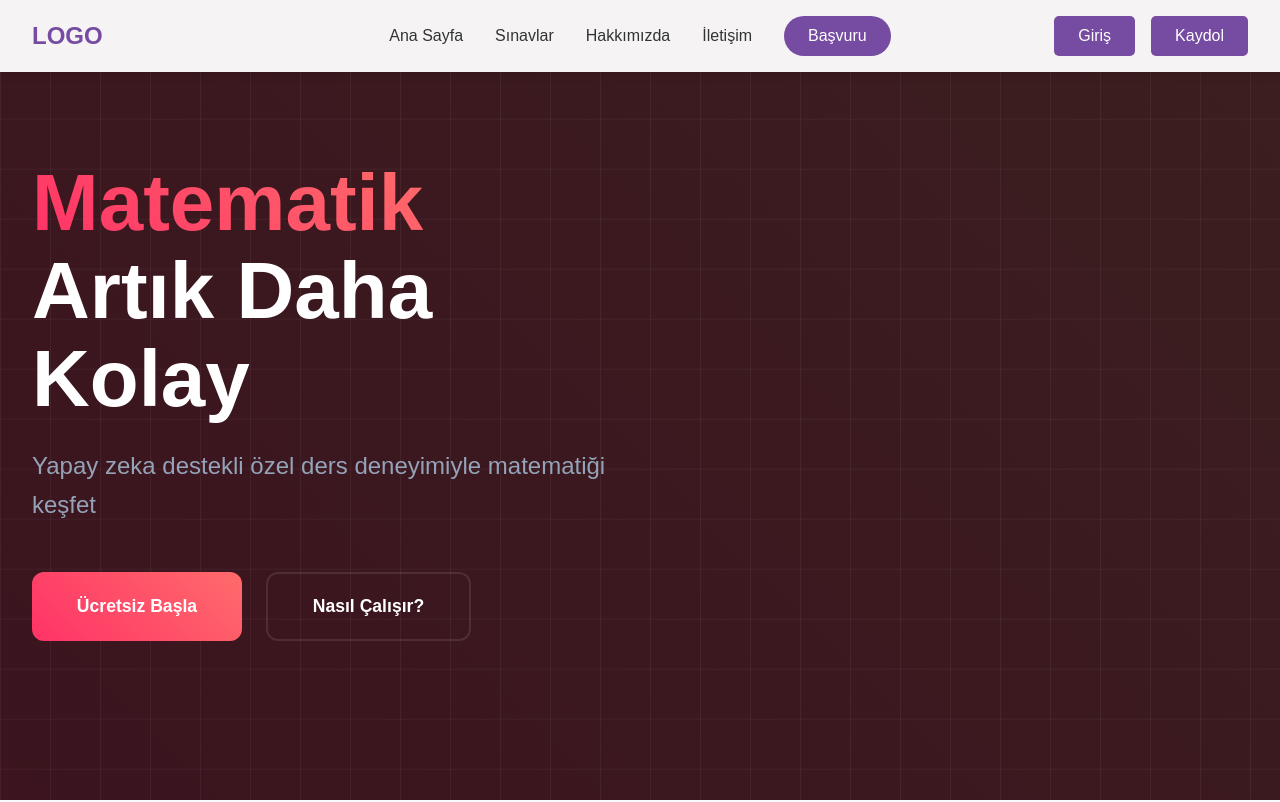
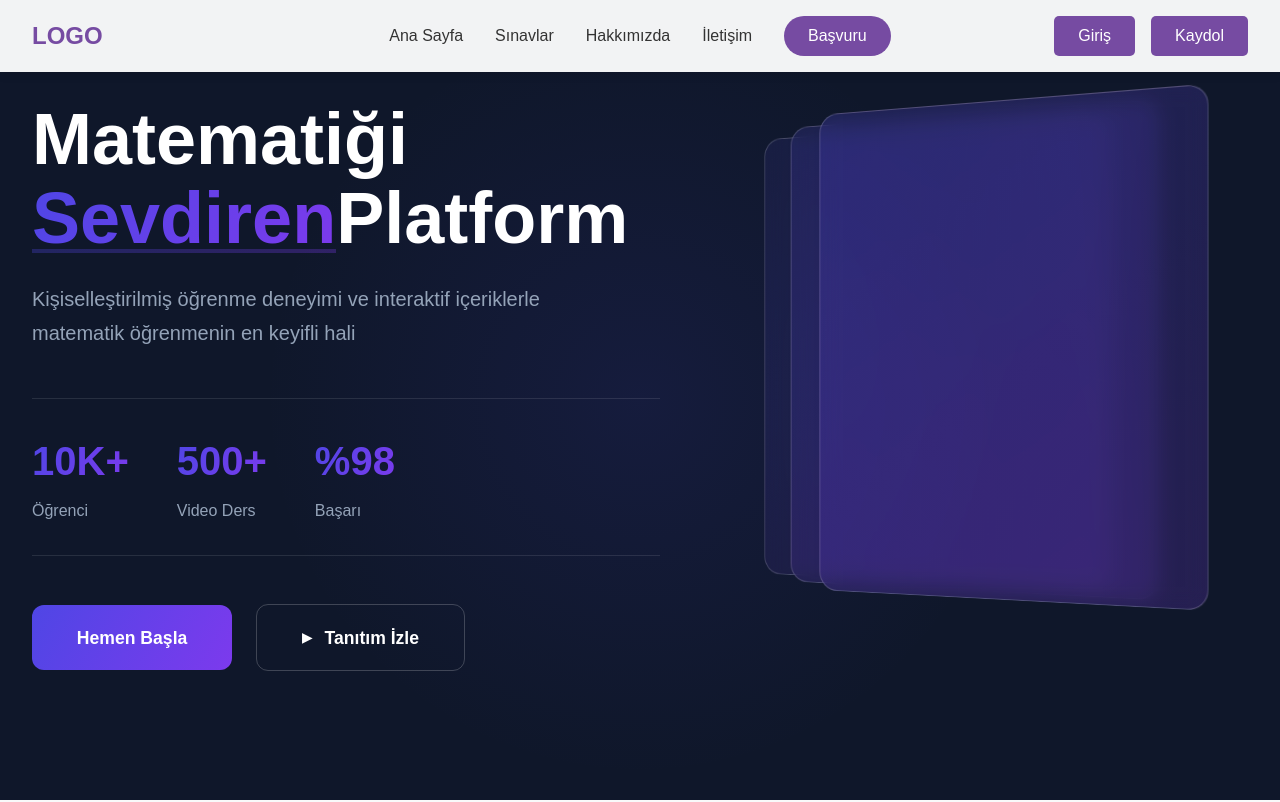
Before and after one commit to alifuatakbas/e-math-frontend, a Next.js app: page / in a window 1280 px wide. Shown: the top 802 px of the page. Built offline with nearby package versions, Linux system fonts and the light colour scheme.

Commit message:
AnaSayfa düzeni

```diff
--- a/app/components/Hero.tsx
+++ b/app/components/Hero.tsx
@@ -6,21 +6,46 @@ const Hero = () => {
   return (
     <section className={styles.hero}>
       <div className={styles.container}>
-        <div className={styles.content}>
-          <h1>
-            <span className={styles.gradientText}>Matematik</span>
-            <br />
-            Artık Daha Kolay
-          </h1>
-          <p>Yapay zeka destekli özel ders deneyimiyle matematiği keşfet</p>
-          <div className={styles.buttonGroup}>
-            <button className={styles.cta}>Ücretsiz Başla</button>
-            <button className={styles.secondaryCta}>Nasıl Çalışır?</button>
+        <div className={styles.leftContent}>
+          <div className={styles.textContent}>
+            <h1>
+              Matematiği
+              <span className={styles.highlight}> Sevdiren </span>
+              Platform
+            </h1>
+            <p>
+              Kişiselleştirilmiş öğrenme deneyimi ve interaktif içeriklerle
+              matematik öğrenmenin en keyifli hali
+            </p>
+          </div>
+          <div className={styles.statsContainer}>
+            <div className={styles.statItem}>
+              <span className={styles.statNumber}>10K+</span>
+              <span className={styles.statLabel}>Öğrenci</span>
+            </div>
+            <div className={styles.statItem}>
+              <span className={styles.statNumber}>500+</span>
+              <span className={styles.statLabel}>Video Ders</span>
+            </div>
+            <div className={styles.statItem}>
+              <span className={styles.statNumber}>%98</span>
+              <span className={styles.statLabel}>Başarı</span>
+            </div>
+          </div>
+          <div className={styles.ctaContainer}>
+            <button className={styles.primaryBtn}>Hemen Başla</button>
+            <button className={styles.secondaryBtn}>
+              <span className={styles.playIcon}>▶</span>
+              Tanıtım İzle
+            </button>
           </div>
         </div>
-        <div className={styles.imageContainer}>
-          <div className={styles.floatingImage}></div>
-          <div className={styles.glowEffect}></div>
+        <div className={styles.rightContent}>
+          <div className={styles.cardStack}>
+            <div className={`${styles.card} ${styles.card1}`}></div>
+            <div className={`${styles.card} ${styles.card2}`}></div>
+            <div className={`${styles.card} ${styles.card3}`}></div>
+          </div>
         </div>
       </div>
     </section>
--- a/app/styles/Hero.module.css
+++ b/app/styles/Hero.module.css
@@ -1,8 +1,9 @@
 .hero {
   min-height: 100vh;
-  background: #0A0A0B;
+  background: #0F172A;
   display: flex;
   align-items: center;
+  padding: 2rem 0;
   position: relative;
   overflow: hidden;
 }
@@ -12,178 +13,219 @@
   margin: 0 auto;
   padding: 0 2rem;
   display: grid;
-  grid-template-columns: 1fr 1fr;
+  grid-template-columns: 1.2fr 1fr;
   gap: 4rem;
+  position: relative;
+  z-index: 1;
+}
+
+.leftContent {
+  display: flex;
+  flex-direction: column;
+  gap: 3rem;
+}
+
+.textContent h1 {
+  font-size: 4.5rem;
+  line-height: 1.1;
+  color: #ffffff;
+  margin-bottom: 1.5rem;
+  font-weight: 700;
+}
+
+.highlight {
+  background: linear-gradient(120deg, #4F46E5, #7C3AED);
+  -webkit-background-clip: text;
+  -webkit-text-fill-color: transparent;
+  position: relative;
+  display: inline-block;
+}
+
+.highlight::after {
+  content: '';
+  position: absolute;
+  width: 100%;
+  height: 4px;
+  bottom: 5px;
+  left: 0;
+  background: linear-gradient(120deg, #4F46E5, #7C3AED);
+  opacity: 0.3;
+}
+
+.textContent p {
+  font-size: 1.25rem;
+  color: #94A3B8;
+  line-height: 1.7;
+  max-width: 540px;
+}
+
+.statsContainer {
+  display: flex;
+  gap: 3rem;
+  padding: 2rem 0;
+  border-top: 1px solid rgba(255, 255, 255, 0.1);
+  border-bottom: 1px solid rgba(255, 255, 255, 0.1);
+}
+
+.statItem {
+  display: flex;
+  flex-direction: column;
+  gap: 0.5rem;
+}
+
+.statNumber {
+  font-size: 2.5rem;
+  font-weight: 700;
+  color: #ffffff;
+  background: linear-gradient(120deg, #4F46E5, #7C3AED);
+  -webkit-background-clip: text;
+  -webkit-text-fill-color: transparent;
+}
+
+.statLabel {
+  color: #94A3B8;
+  font-size: 1rem;
+}
+
+.ctaContainer {
+  display: flex;
+  gap: 1.5rem;
   align-items: center;
 }
 
-.content {
-  z-index: 1;
-}
-
-.content h1 {
-  font-size: 5rem;
-  line-height: 1.1;
-  color: #ffffff;
-  margin-bottom: 1.5rem;
-  font-weight: 800;
-}
-
-.gradientText {
-  background: linear-gradient(45deg, #FF3366, #FF6B6B);
-  -webkit-background-clip: text;
-  -webkit-text-fill-color: transparent;
-  background-clip: text;
-}
-
-.content p {
-  font-size: 1.5rem;
-  color: #94A3B8;
-  margin-bottom: 3rem;
-  line-height: 1.6;
-}
-
-.buttonGroup {
-  display: flex;
-  gap: 1.5rem;
-}
-
-.cta {
+.primaryBtn {
   padding: 1.2rem 2.8rem;
-  font-size: 1.1rem;
-  font-weight: 600;
-  background: linear-gradient(45deg, #FF3366, #FF6B6B);
+  background: linear-gradient(120deg, #4F46E5, #7C3AED);
   color: white;
   border: none;
   border-radius: 12px;
-  cursor: pointer;
-  transition: all 0.3s ease;
-  position: relative;
-  overflow: hidden;
-}
-
-.cta:hover {
-  transform: translateY(-2px);
-  box-shadow: 0 20px 40px -15px rgba(255, 51, 102, 0.5);
-}
-
-.secondaryCta {
-  padding: 1.2rem 2.8rem;
   font-size: 1.1rem;
   font-weight: 600;
-  background: transparent;
-  color: white;
-  border: 2px solid rgba(255, 255, 255, 0.1);
-  border-radius: 12px;
   cursor: pointer;
   transition: all 0.3s ease;
 }
 
-.secondaryCta:hover {
-  background: rgba(255, 255, 255, 0.1);
+.primaryBtn:hover {
   transform: translateY(-2px);
+  box-shadow: 0 20px 40px -15px rgba(79, 70, 229, 0.4);
 }
 
-.floatingImage {
+.secondaryBtn {
+  padding: 1.2rem 2.8rem;
+  background: transparent;
+  color: white;
+  border: 1px solid rgba(255, 255, 255, 0.2);
+  border-radius: 12px;
+  font-size: 1.1rem;
+  font-weight: 600;
+  cursor: pointer;
+  transition: all 0.3s ease;
+  display: flex;
+  align-items: center;
+  gap: 0.8rem;
+}
+
+.secondaryBtn:hover {
+  background: rgba(255, 255, 255, 0.1);
+}
+
+.playIcon {
+  font-size: 0.8rem;
+}
+
+.rightContent {
+  position: relative;
+  height: 600px;
+  perspective: 1000px;
+}
+
+.cardStack {
+  position: relative;
   width: 100%;
   height: 100%;
-  background: url('../../public/math-3d.png') no-repeat center;
-  background-size: contain;
-  animation: float 6s ease-in-out infinite;
-  filter: hue-rotate(340deg); /* Görselin rengini tema renklerinize uyumlu hale getirir */
+  transform-style: preserve-3d;
 }
 
-/* Görsel için ek parlaklık efekti */
-.imageContainer::after {
-  content: '';
+.card {
   position: absolute;
-  top: 0;
-  left: 0;
-  right: 0;
-  bottom: 0;
-  background: linear-gradient(45deg, rgba(255, 51, 102, 0.2), rgba(255, 107, 107, 0.2));
-  mix-blend-mode: screen;
-  pointer-events: none;
+  width: 400px;
+  height: 500px;
+  background: rgba(255, 255, 255, 0.1);
+  border-radius: 20px;
+  backdrop-filter: blur(10px);
+  border: 1px solid rgba(255, 255, 255, 0.2);
+  transition: all 0.3s ease;
 }
 
-.glowEffect {
-  position: absolute;
-  top: 50%;
-  left: 50%;
-  transform: translate(-50%, -50%);
-  width: 500px;
-  height: 500px;
-  background: radial-gradient(circle, rgba(255, 51, 102, 0.2) 0%, transparent 70%);
-  filter: blur(40px);
-  z-index: -1;
+.card1 {
+  transform: translateZ(0) translateX(20%) rotateY(-15deg);
+  background: linear-gradient(145deg, rgba(79, 70, 229, 0.2), rgba(124, 58, 237, 0.2));
 }
 
-@keyframes float {
-  0%, 100% {
-    transform: translateY(0);
-  }
-  50% {
-    transform: translateY(-20px);
-  }
+.card2 {
+  transform: translateZ(-50px) translateX(10%) rotateY(-15deg);
+  background: linear-gradient(145deg, rgba(79, 70, 229, 0.15), rgba(124, 58, 237, 0.15));
 }
 
-/* Responsive tasarım */
-@media (max-width: 1024px) {
+.card3 {
+  transform: translateZ(-100px) translateX(0%) rotateY(-15deg);
+  background: linear-gradient(145deg, rgba(79, 70, 229, 0.1), rgba(124, 58, 237, 0.1));
+}
+
+/* Responsive Tasarım */
+@media (max-width: 1200px) {
   .container {
     grid-template-columns: 1fr;
     text-align: center;
   }
 
-  .content h1 {
-    font-size: 4rem;
+  .textContent h1 {
+    font-size: 3.5rem;
   }
 
-  .buttonGroup {
+  .textContent p {
+    margin: 0 auto;
+  }
+
+  .statsContainer {
     justify-content: center;
   }
 
-  .imageContainer {
-    height: 400px;
-    order: -1;
+  .ctaContainer {
+    justify-content: center;
+  }
+
+  .rightContent {
+    display: none;
   }
 }
 
 @media (max-width: 768px) {
-  .content h1 {
-    font-size: 3rem;
+  .textContent h1 {
+    font-size: 2.8rem;
   }
 
-  .content p {
-    font-size: 1.2rem;
+  .statsContainer {
+    flex-direction: column;
+    align-items: center;
+    gap: 2rem;
   }
 
-  .buttonGroup {
+  .ctaContainer {
     flex-direction: column;
+    width: 100%;
   }
 
-  .cta, .secondaryCta {
+  .primaryBtn, .secondaryBtn {
     width: 100%;
   }
 }
 
-/* Arka plan animasyonu için grid */
+/* Arka plan efekti */
 .hero::before {
   content: '';
   position: absolute;
   width: 100%;
   height: 100%;
-  background-image:
-    linear-gradient(rgba(255, 255, 255, 0.05) 1px, transparent 1px),
-    linear-gradient(90deg, rgba(255, 255, 255, 0.05) 1px, transparent 1px);
-  background-size: 50px 50px;
-  animation: gridMove 15s linear infinite;
+  background: radial-gradient(circle at 50% 50%, rgba(79, 70, 229, 0.1) 0%, transparent 50%);
 }
-
-@keyframes gridMove {
-  0% {
-    transform: translateY(0);
-  }
-  100% {
-    transform: translateY(50px);
-  }
-}
```
